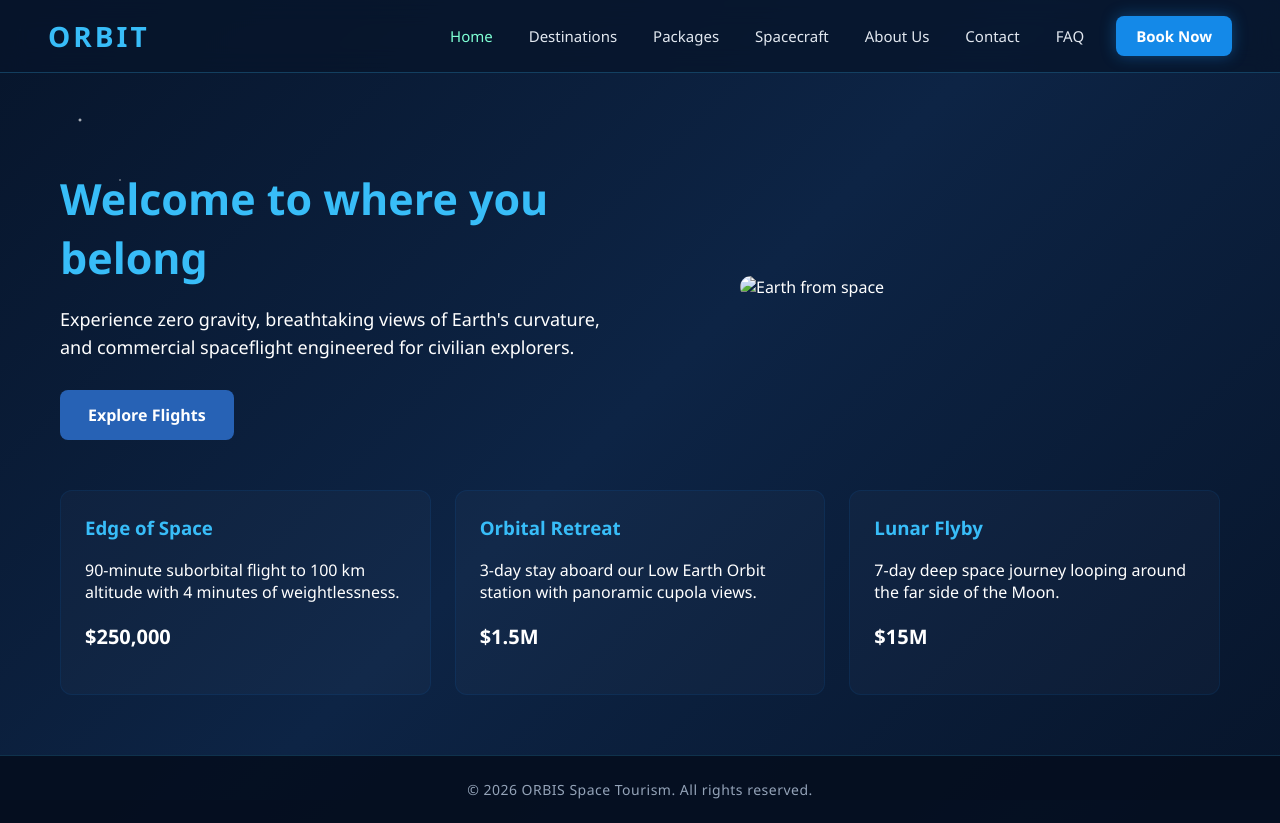
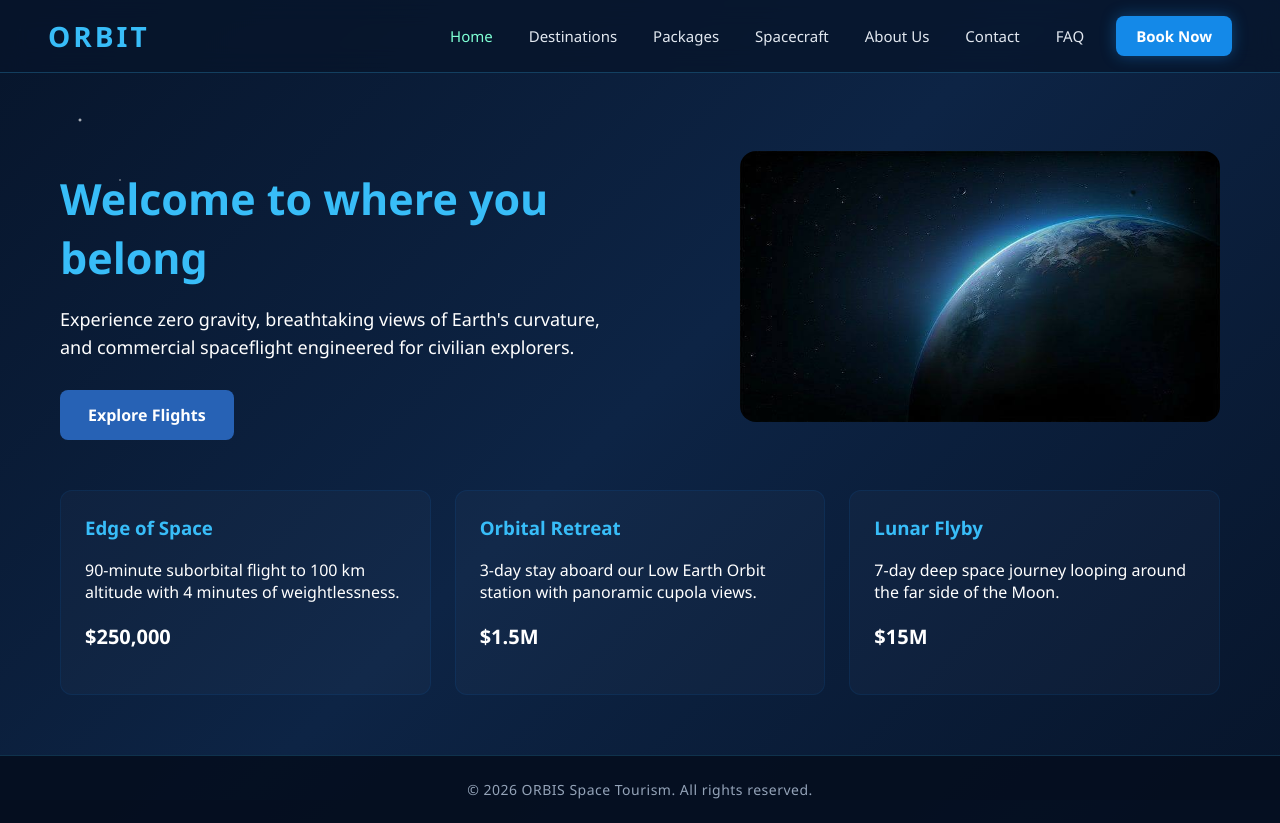
Before and after one commit to retnziy/Orbit, a plain HTML site: page index.html in a window 1280 px wide. Drawn offline with Linux system fonts and the light colour scheme.

Commit message:
Update index.html

```diff
--- a/index.html
+++ b/index.html
@@ -63,7 +63,7 @@
     </div>
 
 
-    <img src="Earth.jpg" alt="Earth from space" style="width: 480px; max-width: 100%; border-radius: 16px; ">
+    <img src="pic\Earth.jpg" alt="Earth from space" style="width: 480px; max-width: 100%; border-radius: 16px; ">
 
   </section>
 
```
